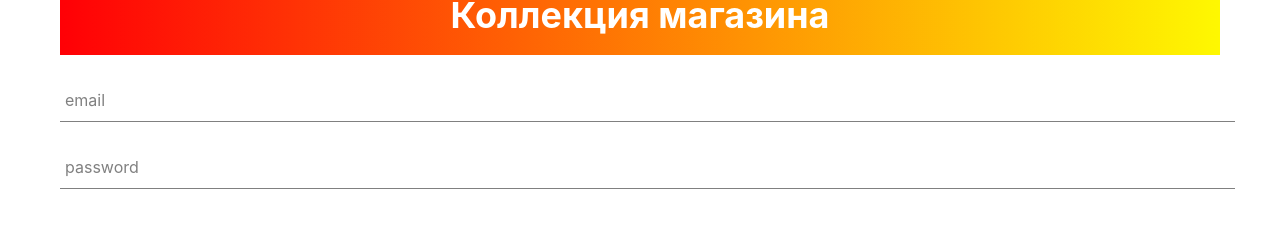
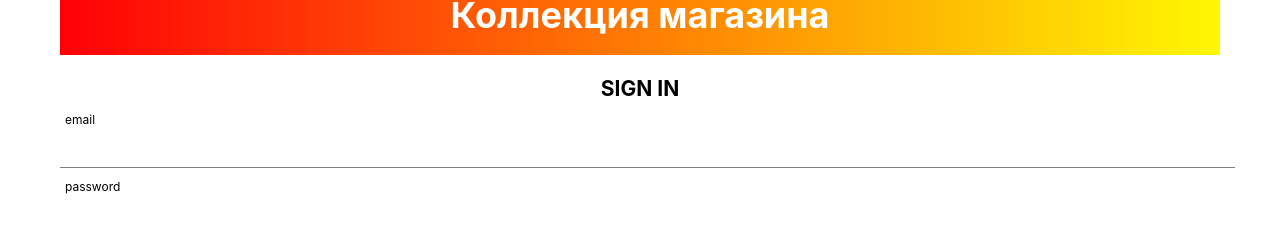
Before and after one commit to dzianislysionak/flowers-shop, a React (Create React App) app: page /signin in a window 1280 px wide. Shown: the part 315-547 px from the top of the page. Built offline with nearby package versions, Linux system fonts and the light colour scheme.

Commit message:
adding style to sign-in-and-sign-up

```diff
--- a/src/components/form-input/form-input.styles.scss
+++ b/src/components/form-input/form-input.styles.scss
@@ -48,18 +48,18 @@ $main-color: black;
     letter-spacing: 0.3em;
   }
 
-  //   .form-input-label {
-  //     color: $sub-color;
-  //     font-size: 16px;
-  //     font-weight: normal;
-  //     position: absolute;
-  //     pointer-events: none;
-  //     left: 5px;
-  //     top: 10px;
-  //     transition: 300ms ease all;
+  .form-input-label {
+    color: $sub-color;
+    font-size: 16px;
+    font-weight: normal;
+    position: absolute;
+    pointer-events: none;
+    left: 5px;
+    top: 10px;
+    transition: 300ms ease all;
 
-  //     &.shrink {
-  //       @include shrinkLabel();
-  //     }
-  //   }
+    &.shrink {
+      @include shrinkLabel();
+    }
+  }
 }
--- a/src/pages/sign-in-and-sign-up/sign-in-and-sign-up.pages.jsx
+++ b/src/pages/sign-in-and-sign-up/sign-in-and-sign-up.pages.jsx
@@ -1,9 +1,11 @@
 import React from "react";
 
 import FormInput from "../../components/form-input/form-input.component";
+import "./sign-in-and-sign-up.styles.scss";
 
 const SignInAndSignUp = () => (
   <div className="sign-in-and-sign-up">
+    <h3>SIGN IN</h3>
     <FormInput
       name="email"
       type="email"
--- /dev/null
+++ b/src/pages/sign-in-and-sign-up/sign-in-and-sign-up.styles.scss
@@ -0,0 +1,5 @@
+.sign-in-and-sign-up {
+  h3 {
+    text-align: center;
+  }
+}
```
